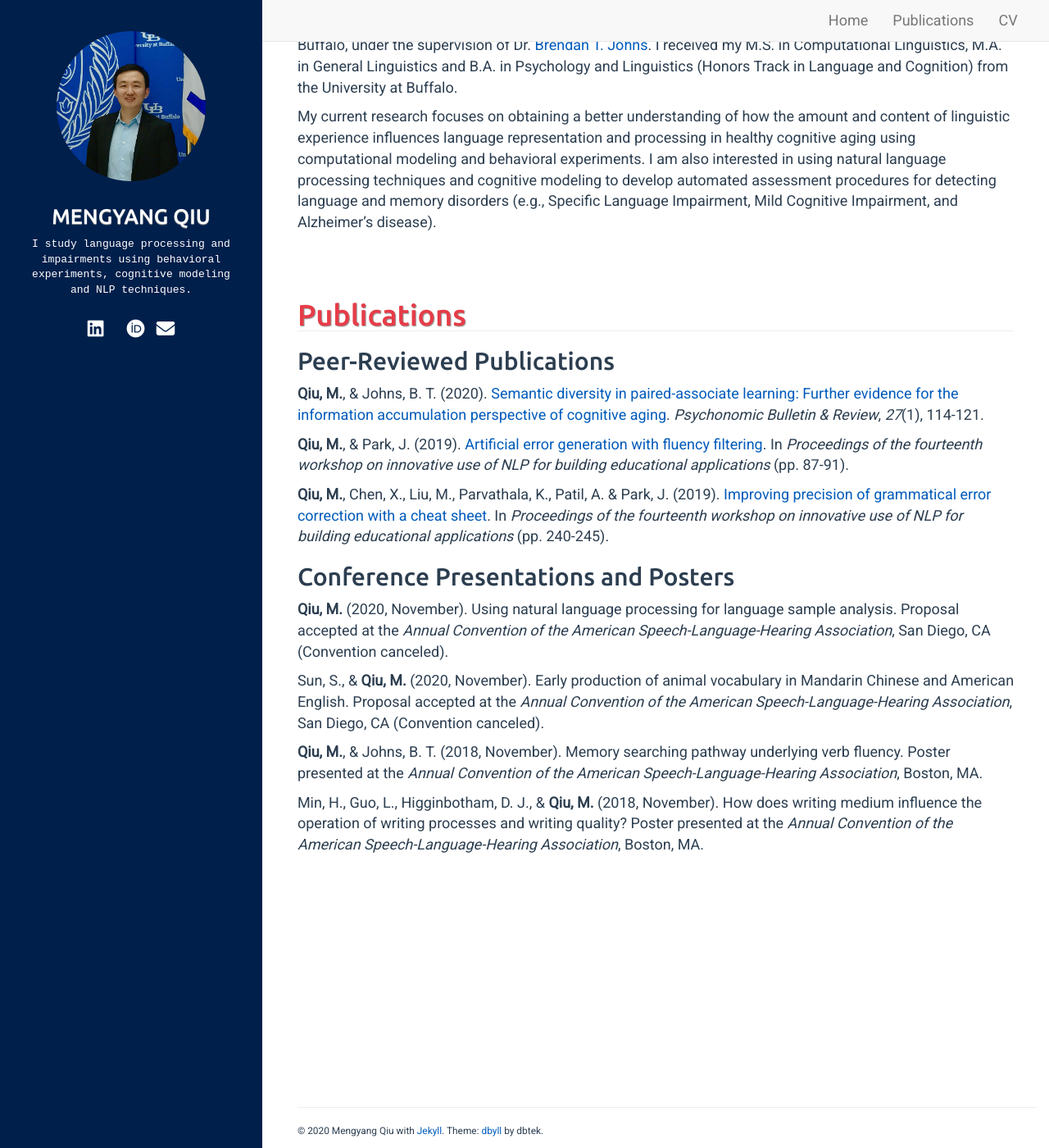
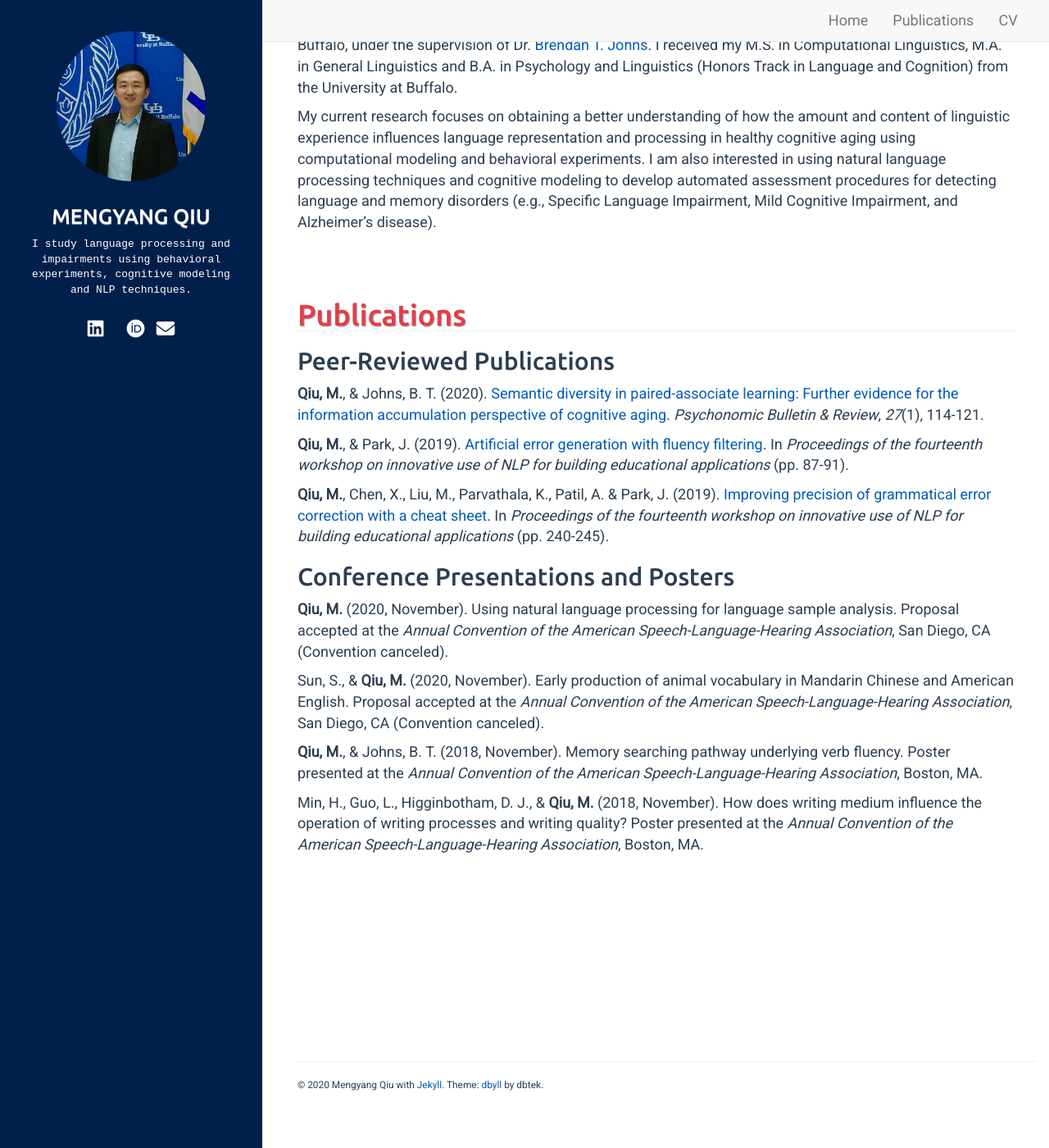
Before and after one commit to mengyangq/mengyangq.github.io, a Jekyll site: the page built from index.html, in a window 1280 px wide and 1400 px high, scrolled down 115 px. Shown: the whole window at 82% size. Built offline with Jekyll 4.4.1, drawn with Linux system fonts in a browser that asks for light colours; nearby versions of some CDN libraries; a style sheet for code colours, icons or effects is not loaded.

Commit message:
Sat Sep 26 17:52:50 EDT 2020

```diff
--- a/assets/css/style.css
+++ b/assets/css/style.css
@@ -9,7 +9,7 @@ body {
   padding-right: 3%;
   /*padding-top: 45px;*/
   padding-left: 3%;
-  padding-bottom: 15%;
+  padding-bottom: 12%;
 }
 
 .sidebar {
@@ -239,7 +239,7 @@ footer {
   font-family: "Ubuntu";
   /*font-size:xx-small;*/
   padding-left: 3%;
-  padding-top: 15%;
+  padding-top: 12%;
 }
 
 .navbar-default .navbar-nav > li > a:hover,
```
